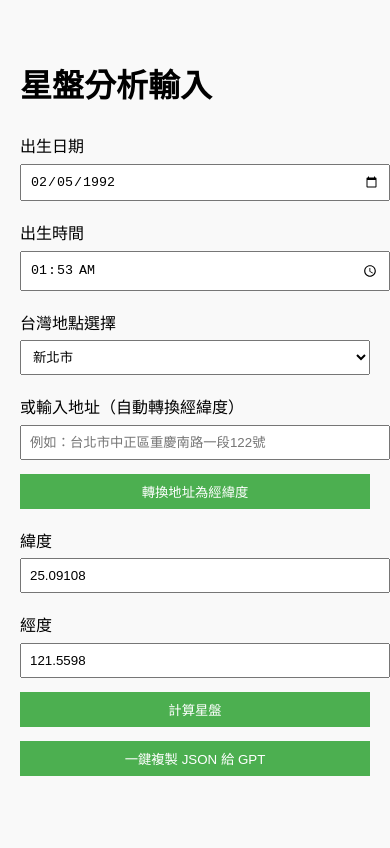
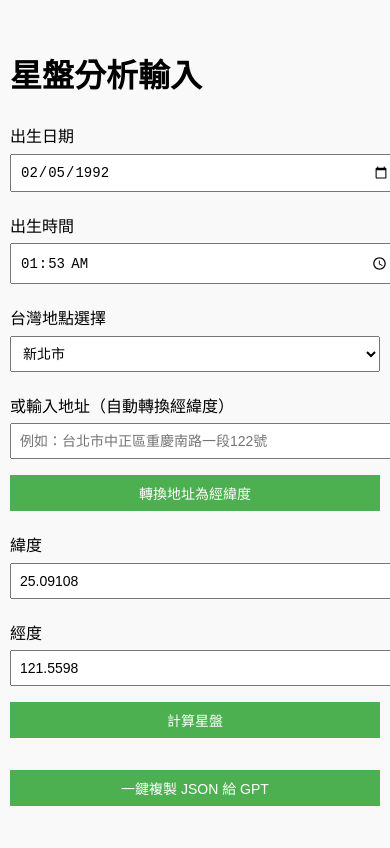
Before and after one commit to Ethan1992Ma/astro-api, a Flask app: page / in a window 390 px wide. Run offline with Flask 3, Linux system fonts and the light colour scheme; the page is wider than the window, and the part outside it is not shown.

Commit message:
feat: improve mobile UI and fix JSON copy

```diff
--- a/templates/index.html
+++ b/templates/index.html
@@ -3,6 +3,7 @@
 <head>
   <meta charset="UTF-8" />
   <title>星盤計算器</title>
+  <meta name="viewport" content="width=device-width, initial-scale=1.0">
   <style>
     body {
       font-family: Arial, sans-serif;
@@ -18,9 +19,10 @@
     }
     input, select, button {
       width: 100%;
-      padding: 8px;
+      padding: 10px;
       margin-top: 4px;
-      margin-bottom: 10px;
+      margin-bottom: 12px;
+      font-size: 16px;
     }
     button {
       background-color: #4CAF50;
@@ -40,6 +42,19 @@
     h2 {
       background-color: #e0e0e0;
       padding: 6px;
+    }
+    #copyJsonBtn {
+      margin-top: 20px;
+    }
+
+    @media (max-width: 600px) {
+      body {
+        padding: 10px;
+      }
+      input, select, button {
+        font-size: 14px;
+        padding: 8px;
+      }
     }
   </style>
 </head>
@@ -93,10 +108,11 @@
   </form>
 
   <div id="output"></div>
-
   <button id="copyJsonBtn">一鍵複製 JSON 給 GPT</button>
 
   <script>
+    let latestData = null;
+
     const locationSelect = document.getElementById("locationSelect");
     locationSelect.addEventListener("change", function () {
       const [lon, lat] = this.value.split(',');
@@ -135,6 +151,7 @@
         body: JSON.stringify(body)
       });
       const data = await res.json();
+      latestData = data;
 
       const output = document.getElementById("output");
       output.innerHTML = `
@@ -153,19 +170,16 @@
       `;
     });
 
-    document.getElementById("copyJsonBtn").addEventListener("click", function() {
-      const jsonData = JSON.stringify({
-        ascendant: data.ascendant,
-        midheaven: data.midheaven,
-        planets: data.planets,
-        aspects: data.aspects,
-        house_rulers: data.house_rulers
-      }, null, 2);
-
+    document.getElementById("copyJsonBtn").addEventListener("click", function () {
+      if (!latestData) {
+        alert("請先計算星盤後再複製 JSON");
+        return;
+      }
+      const jsonData = JSON.stringify(latestData, null, 2);
       navigator.clipboard.writeText(jsonData).then(() => {
-        alert("已將 JSON 複製到剪貼簿！");
-      }).catch((err) => {
-        alert("複製失敗，請稍後再試！");
+        alert("已複製 JSON 到剪貼簿！");
+      }).catch(() => {
+        alert("複製失敗，請手動複製！");
       });
     });
   </script>
```
